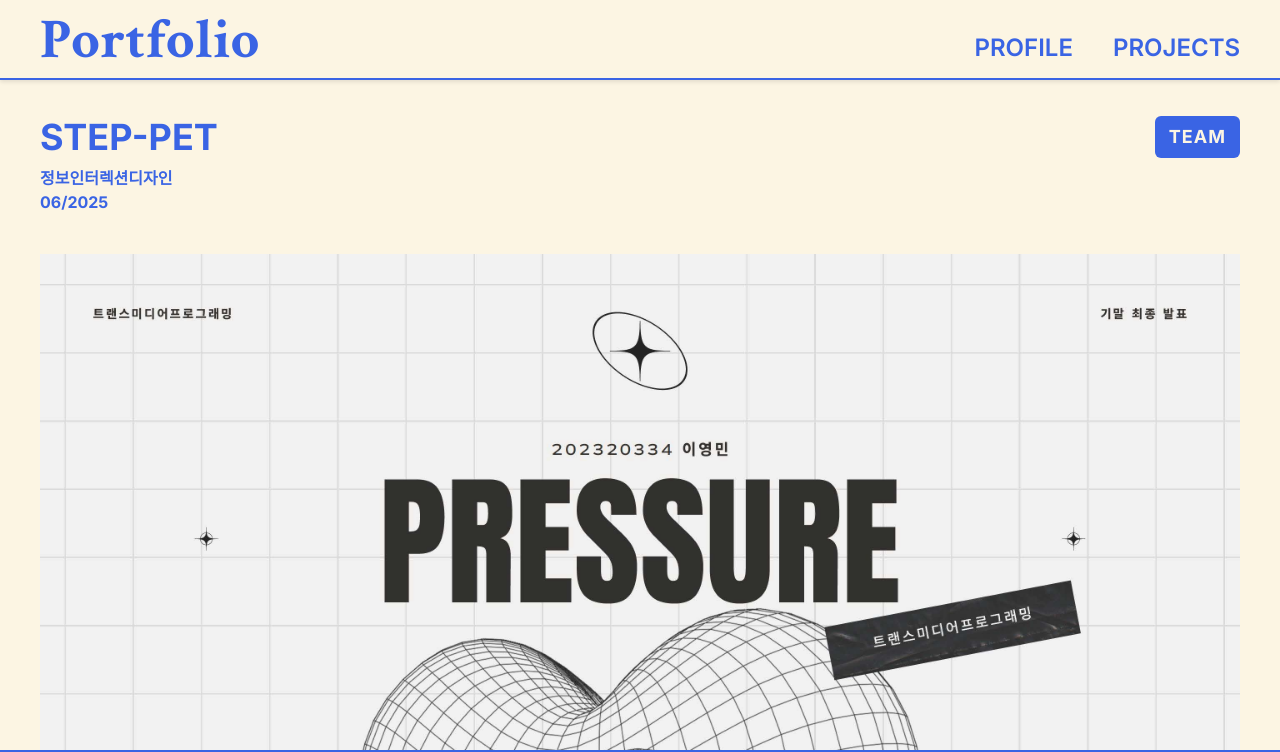
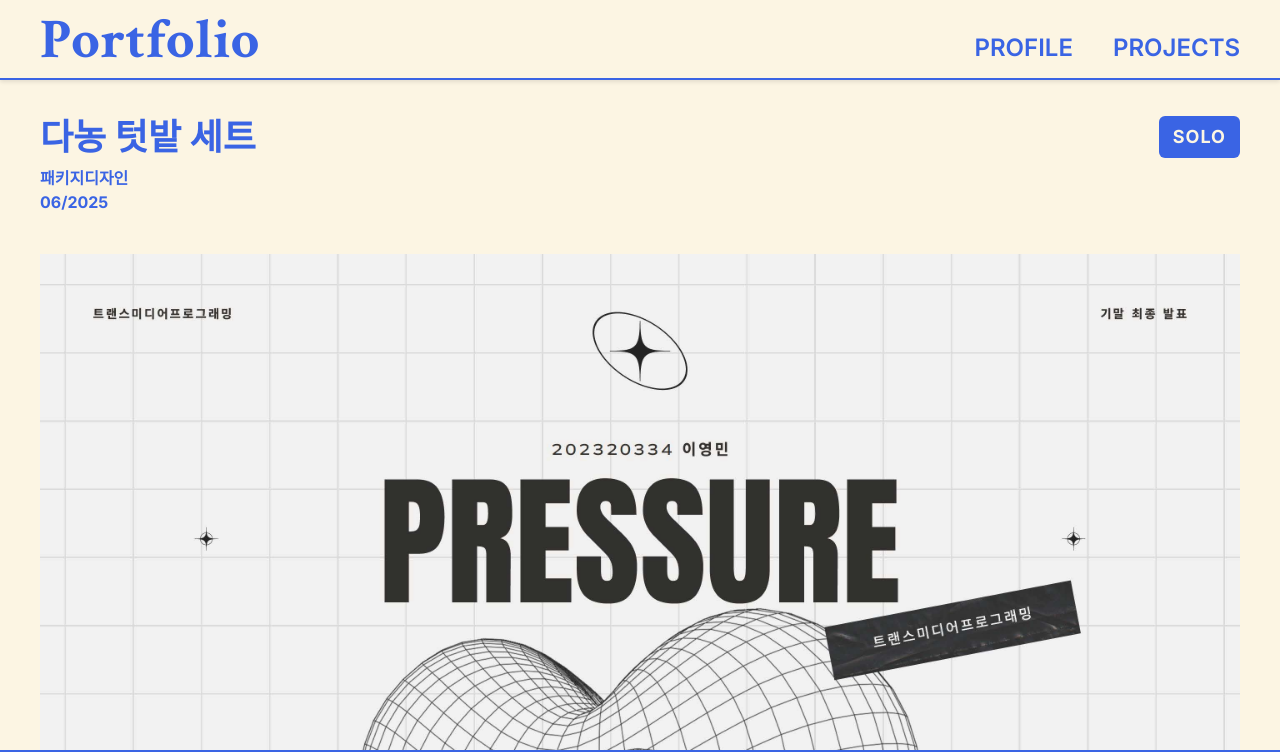
Before and after one commit to Leeyoungmin1/portfolio_251, a plain HTML site: page pages/projects/project_5.html in a window 1280 px wide. Shown: the top 752 px of the page. Drawn offline with Linux system fonts and the light colour scheme; a web font is replaced by a local one.

Commit message:
index.html

```diff
--- a/pages/projects/project_5.html
+++ b/pages/projects/project_5.html
@@ -23,11 +23,13 @@
       <div class="section">
         <div class="container__each-project">
           <div class="container__each-project--info">
-            <div class="container__each-project--info--title">STEP-PET</div>
-            <div class="container__each-project--info--tag">team</div>
+            <div class="container__each-project--info--title">
+              다농 텃밭 세트
+            </div>
+            <div class="container__each-project--info--tag">solo</div>
             <div class="container__each-project--info--desc">
               <div class="container__each-project--info--desc--program">
-                정보인터렉션디자인
+                패키지디자인
               </div>
               <div class="container__each-project--info--desc--date">
                 06/2025
```
Also changed, not shown: pages/projects/project_2.html (+3 -3 lines), pages/projects/project_3.html (+4 -4 lines), pages/projects/project_4.html (+3 -3 lines), index.html (renamed from e-7-1.html).
